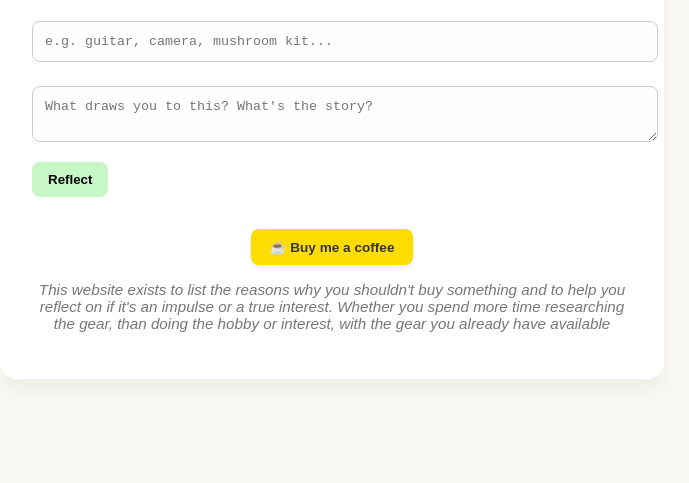
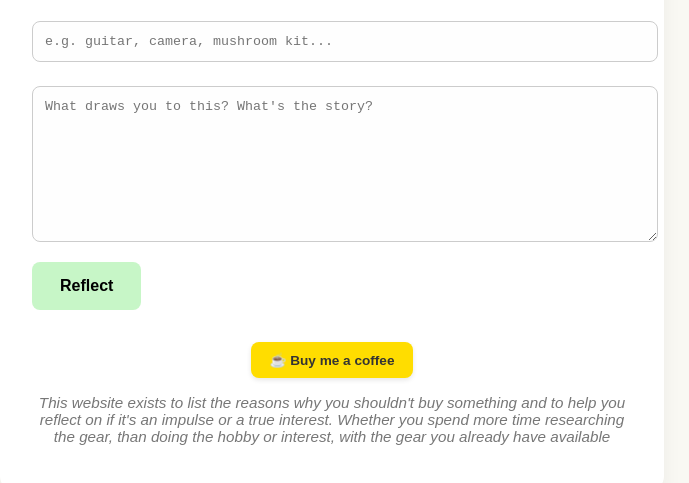
Before and after one commit to Stagnir/adhdimpulse, a plain HTML site: page index.html in a window 1280 px wide. Shown: the part 151-634 px from the top of the page, without its empty margins (308-997 px from the left). Drawn offline with Linux system fonts and the light colour scheme; a web font is replaced by a local one.

Commit message:
Update style.css

```diff
--- a/style.css
+++ b/style.css
@@ -25,7 +25,8 @@ p {
   font-size: 0.95rem;
 }
 
-input, textarea {
+input,
+textarea {
   width: 100%;
   margin-top: 0.5rem;
   margin-bottom: 1rem;
@@ -36,14 +37,20 @@ input, textarea {
   background-color: #fefefe;
 }
 
+textarea {
+  min-height: 130px; /* 👈 increased height */
+  resize: vertical;
+}
+
 button {
-  padding: 10px 16px;
+  padding: 15px 28px; /* 👈 bigger button */
   background-color: #c7f6c7;
   border: none;
   border-radius: 8px;
   font-weight: bold;
   font-family: sans-serif;
   cursor: pointer;
+  font-size: 1rem;
   transition: 0.2s;
 }
 
@@ -52,7 +59,7 @@ button:hover {
 }
 
 .response {
-  display: none; /* initially hidden */
+  display: none;
   background-color: #f5f3e8;
   border-radius: 8px;
   padding: 12px;
```
